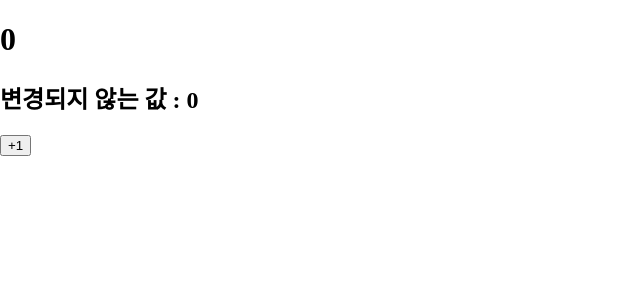
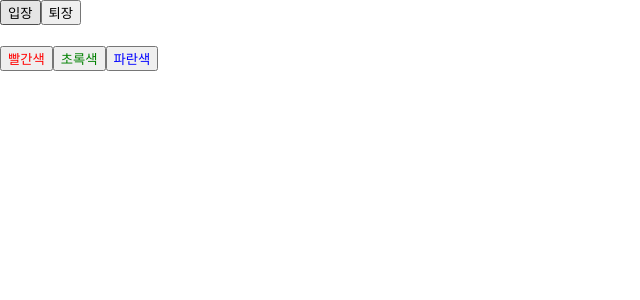
Before and after one commit to HRCEO/rrtoy_1, a React (Create React App) app: page / in a window 1280 px wide. Shown: the top 300 px of the page, without its empty margins (0-640 px from the left). Built offline with nearby package versions, Linux system fonts and the light colour scheme.

Commit message:
4단계 이벤트 이전 완료

```diff
--- a/src/App.js
+++ b/src/App.js
@@ -3,16 +3,19 @@
 import MyComponent from './reactStudy/MyComponent.js'
 import MyComponentClass from "./reactStudy/MyComponentClass";
 import Counter from "./reactStudy/Counter";
+import Say from "./reactStudy/useState"
+
 import './App.css'
 
 class App extends Component{
   render(){
     return(
         <div>
-            <Counter fixedNumber={2}/>
+            {/*<Counter fixedNumber={2}/>*/}
             {/*<MyComponent name={'청이'} favoriteNumber={1}>리액트</MyComponent>*/}
             {/*<MyComponentClass name={'청이'} favoriteNumber={1}>리액트</MyComponentClass>*/}
             {/*<LoginPage/>*/}
+            <Say/>
 
         </div>
     );
--- a/src/component/LoginPage.js
+++ b/src/component/LoginPage.js
@@ -1,15 +1,12 @@
-import React, {Component, Fragment} from 'react';
+import React, {Component} from 'react';
 import BackGroundVideo from '../video/main_login.mp4';
-import '../css/LoginPage.css';
+import '../css/LoginPage.css'
 
 class LoginPage extends Component {
-
-    handleClick() {
-        console.log('this is:', this);
-    }
+    text;
     render(){
         return (
-            <Fragment>
+            <div>
                 <video autoPlay loop muted
                        style={{
                            position:'absolute',
@@ -41,12 +38,12 @@
                                 <input type="password" className="login_input_pw" placeholder="Password"/>
                             </div>
                             <div className="space"></div>
-                            <button type="button" className="login_submit" onClick={() => this.handleClick()}>Sign in</button>
+                            <button type="button" className="login_button">Sign in</button>
                             <p className="Login_signup">Don't have an account? &nbsp;<a>Sign up</a></p>
                         </div>
                     </div>
                 </div>
-            </Fragment>
+            </div>
         );
     }
 }
--- a/src/reactStudy/Counter.js
+++ b/src/reactStudy/Counter.js
@@ -12,9 +12,36 @@
                 <h1>{number}</h1>
                 <h2>변경되지 않는 값 : {fixedNumber}</h2>
                 <button
-                    onClick={()=>{
-                        this.setState({number: number +1});
-                    }}>
+
+                    // onClick={()=>{
+                    //     this.setState({ number: number +1});
+                    //     this.setState({ number: this.state.number + 1 });
+                    // }}
+
+                    // onClick={() => {
+                    //     this.setState((prevState, props)=> {
+                    //         console.log(prevState)
+                    //         console.log(props)
+                    //         return {
+                    //             number: prevState.number + 1
+                    //         };
+                    //     });
+                    //     // 위 코드와 아래 코드는 완전히 똑같은 기능을 합니다.
+                    //     // 아래 코드는 함수에서 바로 객체를 반환한다는 의미입니다.
+                    //     this.setState((prevState) => ({
+                    //         number: prevState.number + 1
+                    //     }));
+                    // }}
+
+                    onClick={() =>{
+                        this.setState({
+                            number:number +1
+                        },()=>{
+                            console.log('방금 setState가 호출 되었습니다.');
+                            console.log(this.state)
+                        })
+                    }}
+                >
                     +1
                 </button>
             </div>
--- /dev/null
+++ b/src/reactStudy/useState.js
@@ -0,0 +1,35 @@
+import React, { useState } from 'react';
+
+
+const Say = () => {
+    const [message, setMessage] = useState("");
+
+    const onClickEnter = () => setMessage('안녕하세요!');
+    const onClickLeave = () => setMessage('안녕히 가세요!');
+
+    const [color, setColor] = useState('black');
+
+    console.log(message)
+    console.log(setMessage)
+    console.log(color)
+    console.log(setColor)
+
+    return (
+        <div>
+            <button onClick={onClickEnter}>입장</button>
+            <button onClick={onClickLeave}>퇴장</button>
+            <h1 style={{ color }}>{message}</h1>
+            <button style={{ color: 'red' }} onClick={() => setColor('red')}>
+                빨간색
+            </button>
+            <button style={{ color: 'green' }} onClick={() => setColor('green')}>
+                초록색
+            </button>
+            <button style={{ color: 'blue' }} onClick={() => setColor('blue')}>
+                파란색
+            </button>
+        </div>
+    );
+};
+
+export default Say;
```
Also changed, not shown: 2 other files (tests, documents, lock files or other folders).
